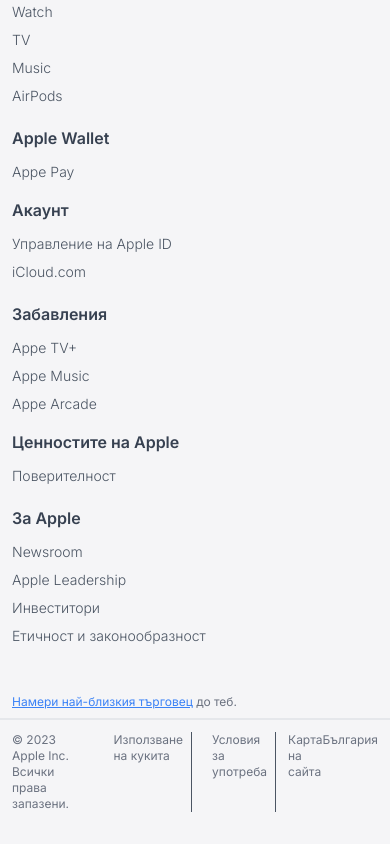
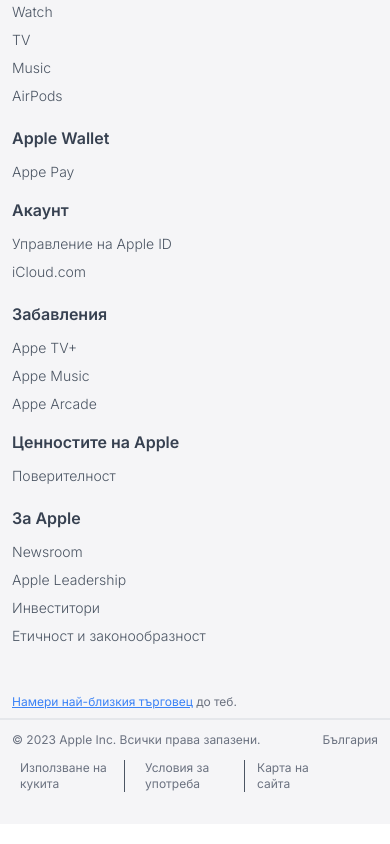
Before and after one commit to MarioAngelov2/Apple-Redesign, a Next.js app in the folder apple-redesign/: page / in a window 390 px wide. Shown: the part 6008-6852 px from the top of the page. Built offline with nearby package versions, Linux system fonts and the light colour scheme.

Commit message:
Update Footer.tsx

```diff
--- a/apple-redesign/src/app/components/footer/Footer.tsx
+++ b/apple-redesign/src/app/components/footer/Footer.tsx
@@ -74,7 +74,7 @@
                 </p>
                 <hr className="border-b-[1px] mb-3" />
                 <div className="text-xs text-gray-500 mb-8 px-3 flex justify-between">
-                    <div className="flex">
+                    <div className="flex flex-col gap-3 md:gap-0 md:flex-row">
                         <p className="mr-6">
                             &copy; 2023 Apple Inc. Всички права запазени.
                         </p>
```
